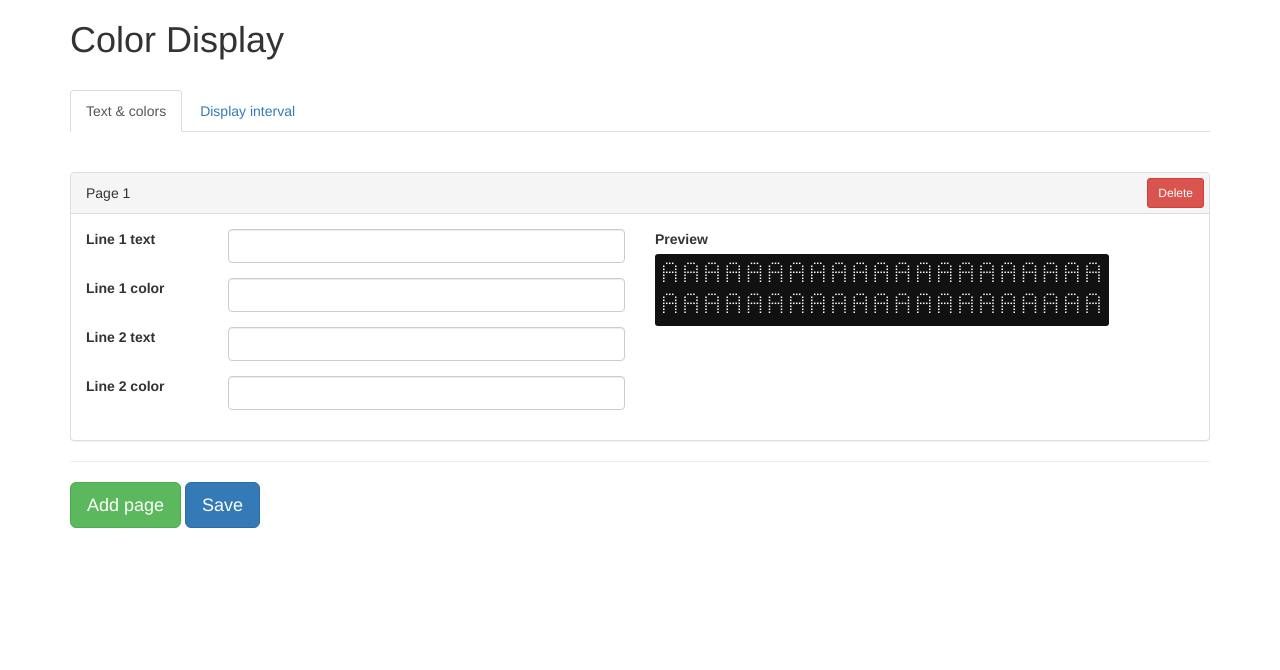
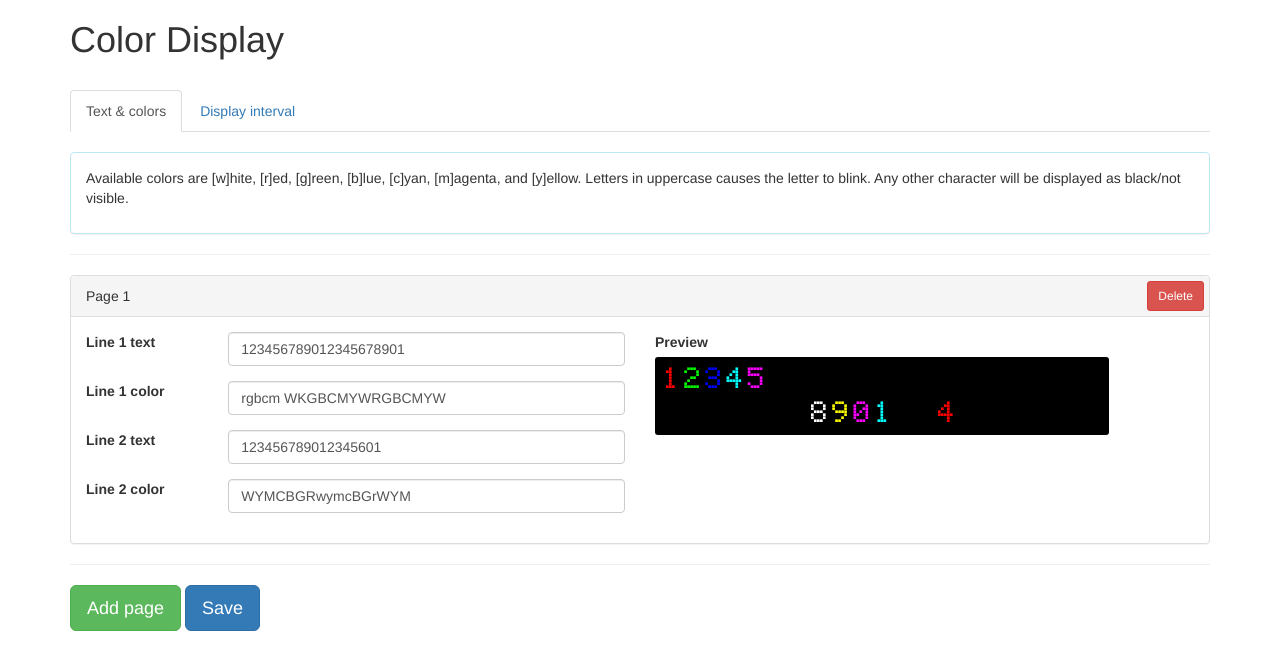
Before and after one commit to nathanchrs/colordisplay, a Flask app: page / in a window 1280 px wide. Shown: the top 670 px of the page. Run offline with Flask 2, Linux system fonts and the light colour scheme; some libraries are stand-ins or nearby versions.

Commit message:
Added generate UI from initialState

```diff
--- a/static/app.css
+++ b/static/app.css
@@ -14,7 +14,8 @@
 	font-size: 28px;
 	line-height: 1;
 	color: white;
-	background-color: #111;
+	font-weight: bold;
+	background-color: #000000;
 	display: table;
 	padding: 5px;
 	border-radius: 3px;
@@ -26,7 +27,18 @@
 
 .display-preview .display-char {
 	display: table-cell;
-	padding: 3px 0 0 3px;
+	padding: 6px 0 0 3px;
+}
+
+.blink {
+	animation: blinker 1s linear infinite;
+}
+
+@keyframes blinker {
+	0% { opacity: 1; }
+	40% { opacity: 1; }
+	50% { opacity: 0; }
+	90% { opacity: 0; }
 }
 
 @media(max-width: 511px) {
--- /dev/null
+++ b/static/app.js
@@ -0,0 +1,119 @@
+'use strict';
+
+var DISPLAY_WIDTH = 21;
+
+var initialState = {
+  pages: [
+    {
+      first_line_text: '123456789012345678901',
+      first_line_color: 'rgbcm WKGBCMYWRGBCMYW',
+      second_line_text: '123456789012345601',
+      second_line_color: 'WYMCBGRwymcBGrWYM'
+    }
+  ],
+  display_interval: 5
+};
+
+function getHexColor(colorChar) {
+  switch (colorChar) {
+    case 'w':
+      return '#ffffff';
+    case 'r':
+      return '#ff0000';
+    case 'g':
+      return '#00ff00';
+    case 'b':
+      return '#0000ff';
+    case 'c':
+      return '#00ffff';
+    case 'm':
+      return '#ff00ff';
+    case 'y':
+      return '#ffff00';
+    default:
+      return '#000000';
+  }
+}
+
+function getState() {
+
+}
+
+function renderPages(state) {
+  var resultHtml = '';
+  for (var i = 0; i < state.pages.length; i++) {
+    resultHtml += renderPage(state.pages[i], i);
+  }
+  return resultHtml;
+}
+
+function renderPage(page, index) {
+  var resultHtml = '\
+    <div class="panel panel-default page-panel" id="page-panel-' + index.toString() + '">\
+      <div class="panel-heading">\
+        <button class="btn btn-danger btn-sm delete-page">Delete</button>\
+        Page ' + (index+1).toString() + '\
+      </div>\
+      <div class="panel-body">\
+        <div class="row">\
+          <div class="col-md-6">\
+            <div class="form-group">\
+              <label for="first_line_text" class="col-sm-3">Line 1 text</label>\
+              <div class="col-sm-9">\
+                <input type="text" class="form-control" name="first_line_text" value="' + page.first_line_text + '"/>\
+              </div>\
+            </div>\
+            <div class="form-group">\
+              <label for="first_line_color" class="col-sm-3">Line 1 color</label>\
+              <div class="col-sm-9">\
+                <input type="text" class="form-control" name="first_line_color" value="' + page.first_line_color + '"/>\
+              </div>\
+            </div>\
+            <div class="form-group">\
+              <label for="second_line_text" class="col-sm-3">Line 2 text</label>\
+              <div class="col-sm-9">\
+                <input type="text" class="form-control" name="second_line_text" value="' + page.second_line_text + '"/>\
+              </div>\
+            </div>\
+            <div class="form-group">\
+              <label for="second_line_color" class="col-sm-3">Line 2 color</label>\
+              <div class="col-sm-9">\
+                <input type="text" class="form-control" name="second_line_color" value="' + page.second_line_color + '"/>\
+              </div>\
+            </div>\
+          </div>\
+          <div class="col-md-6">\
+            <label>Preview</label>\
+            ' + renderDisplayPreview(page) + '\
+            </div>\
+          </div>\
+        </div>\
+      </div>\
+    </div>';
+  return resultHtml;
+}
+
+function renderDisplayPreview(page) {
+  return '<div class="display-preview">' + renderDisplayPreviewRow(page.first_line_text, page.first_line_color)
+    + renderDisplayPreviewRow(page.second_line_text, page.second_line_color) + '</div>';
+}
+
+function renderDisplayPreviewRow(text, color) {
+  var resultHtml = '<div class="display-row">';
+  var colorChar;
+  var textChar;
+  var blinkClass;
+  for (var i = 0; i < DISPLAY_WIDTH; i++) {
+    textChar =  (i > text.length-1) ? ' ' : text[i];
+    colorChar = (i > color.length-1) ? 'k' : color[i];
+    blinkClass = (colorChar === colorChar.toUpperCase()) ? ' blink' : '';
+    resultHtml += '<div class="display-char' + blinkClass + '" style="color: ' + getHexColor(colorChar.toLowerCase()) + ';">' + textChar + '</div>';
+  }
+  resultHtml += '</div>';
+  return resultHtml;
+}
+
+
+$(document).ready(function() {
+  $('#page-panel-container').html(renderPages(initialState));
+});
--- a/templates/configpage.html
+++ b/templates/configpage.html
@@ -1,81 +1,36 @@
 {% extends "layout.html" %}
 {% block body %}
+
+  <script>
+
+  </script>
 
   <div class="container">
     <h1>Color Display</h1>
     <br />
 
     <ul class="nav nav-tabs" role="tablist">
-      <li role="presentation" class="active"><a href="#pages" aria-controls="pages" role="tab" data-toggle="tab">Text &amp colors</a></li>
+      <li role="presentation" class="active"><a href="#pages" aria-controls="pages" role="tab" data-toggle="tab">Text &amp; colors</a></li>
       <li role="presentation"><a href="#interval" aria-controls="interval" role="tab" data-toggle="tab">Display interval</a></li>
     </ul>
 
     <div class="tab-content">
       <div role="tabpanel" class="tab-pane active" id="pages">
-        <br /><br />
+        <br />
+        <div class="panel panel-info">
+          <div class="panel-body">
+            <p>Available colors are [w]hite, [r]ed, [g]reen, [b]lue, [c]yan, [m]agenta, and [y]ellow. Letters in uppercase causes the letter to blink. Any other character will be displayed as black/not visible.</p>
+          </div>
+        </div>
+        <hr />
 
         <form class="form-horizontal">
 
-          <div class="panel panel-default">
-            <div class="panel-heading">
-              <button class="btn btn-danger btn-sm delete-page">Delete</button>
-              Page <span class="page-number">1</span>
-            </div>
-            <div class="panel-body">
-              <div class="row">
-                <div class="col-md-6">
-                  <div class="form-group">
-                    <label for="first_line_text" class="col-sm-3">Line 1 text</label>
-                    <div class="col-sm-9">
-                      <input type="text" class="form-control" name="first_line_text"/>
-                    </div>
-                  </div>
-
-                  <div class="form-group">
-                    <label for="first_line_color" class="col-sm-3">Line 1 color</label>
-                    <div class="col-sm-9">
-                      <input type="text" class="form-control" name="first_line_color" />
-                    </div>
-                  </div>
-
-                  <div class="form-group">
-                    <label for="second_line_text" class="col-sm-3">Line 2 text</label>
-                    <div class="col-sm-9">
-                      <input type="text" class="form-control" name="second_line_text" />
-                    </div>
-                  </div>
-
-                  <div class="form-group">
-                    <label for="second_line_color" class="col-sm-3">Line 2 color</label>
-                    <div class="col-sm-9">
-                      <input type="text" class="form-control" name="second_line_color" />
-                    </div>
-                  </div>
-                </div>
-
-                <div class="col-md-6">
-                  <label>Preview</label>
-                  <div class="display-preview">
-                    <div class="display-row">
-                      <div class="display-char">A</div><div class="display-char">A</div><div class="display-char">A</div><div class="display-char">A</div><div class="display-char">A</div><div class="display-char">A</div><div class="display-char">A</div>
-                      <div class="display-char">A</div><div class="display-char">A</div><div class="display-char">A</div><div class="display-char">A</div><div class="display-char">A</div><div class="display-char">A</div><div class="display-char">A</div>
-                      <div class="display-char">A</div><div class="display-char">A</div><div class="display-char">A</div><div class="display-char">A</div><div class="display-char">A</div><div class="display-char">A</div><div class="display-char">A</div>
-                    </div>
-                    <div class="display-row">
-                      <div class="display-char">A</div><div class="display-char">A</div><div class="display-char">A</div><div class="display-char">A</div><div class="display-char">A</div><div class="display-char">A</div><div class="display-char">A</div>
-                      <div class="display-char">A</div><div class="display-char">A</div><div class="display-char">A</div><div class="display-char">A</div><div class="display-char">A</div><div class="display-char">A</div><div class="display-char">A</div>
-                      <div class="display-char">A</div><div class="display-char">A</div><div class="display-char">A</div><div class="display-char">A</div><div class="display-char">A</div><div class="display-char">A</div><div class="display-char">A</div>
-                    </div>
-                  </div>
-                </div>
-              </div>
-
-            </div>
-          </div>
+          <div id="page-panel-container"></div>
 
           <hr />
-          <button class="btn btn-success btn-lg">Add page</button>
-          <input class="btn btn-primary btn-lg" type="submit" value="Save" />
+          <button id="page-panel-add" class="btn btn-success btn-lg" onclick="addPage">Add page</button>
+          <input id="page-submit" class="btn btn-primary btn-lg" type="submit" value="Save" />
           <br /><br />
         </form>
 
--- a/templates/layout.html
+++ b/templates/layout.html
@@ -20,6 +20,7 @@
   <body>
   	<script src="{{ url_for('static', filename='jquery.min.js') }}"></script>
     <script src="{{ url_for('static', filename='bootstrap.min.js') }}"></script>
+    <script src="{{ url_for('static', filename='app.js') }}"></script>
 
     {% block body %}{% endblock %}
   </body>
```
